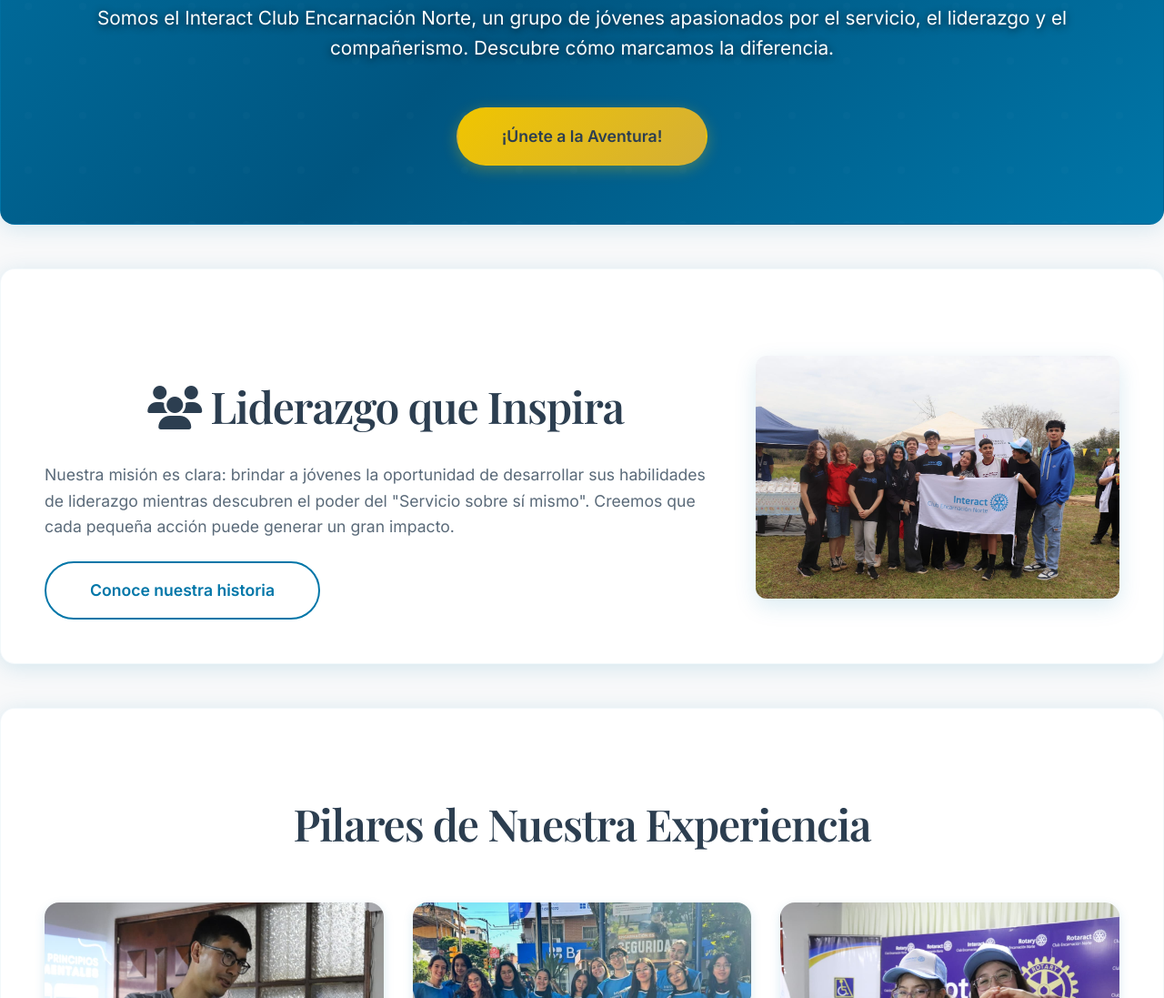
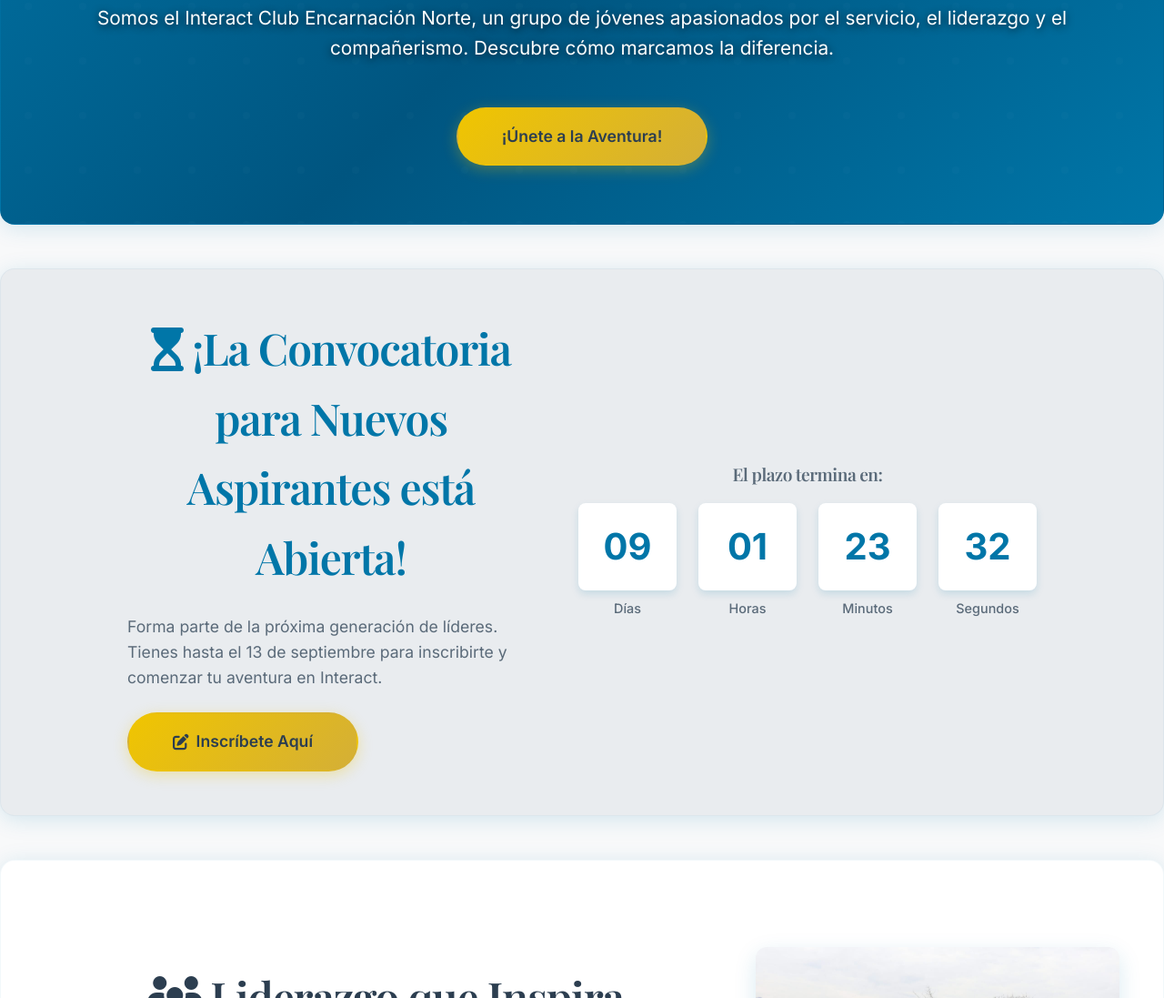
Before and after one commit to juancarlossvr/Interact-Encarnacion-Norte, a plain HTML site: page index.html in a window 1280 px wide. Shown: the part 464-1561 px from the top of the page at 91% size. Drawn offline with nearby package versions, Linux system fonts and the light colour scheme.

Commit message:
Contador de la convocatoria

```diff
--- a/index.html
+++ b/index.html
@@ -59,6 +59,37 @@
             <a href="unete-contacto.html" class="btn-primary">¡Únete a la Aventura!</a>
         </div>
     </section>
+
+<section id="convocatoria" class="section-padding">
+    <div class="convocatoria-container">
+        <div class="convocatoria-texto">
+            <h2><i class="fas fa-hourglass-start"></i> ¡La Convocatoria para Nuevos Aspirantes está Abierta!</h2>
+            <p>Forma parte de la próxima generación de líderes. Tienes hasta el 13 de septiembre para inscribirte y comenzar tu aventura en Interact.</p>
+            <a href="https://forms.gle/a2TvJ3skr6EnWQPQ9" target="_blank" class="btn-primary"><i class="fas fa-edit"></i> Inscríbete Aquí</a>
+        </div>
+        <div class="convocatoria-contador">
+            <h3>El plazo termina en:</h3>
+            <div id="countdown-timer">
+                <div class="tiempo-unidad">
+                    <span id="dias">00</span>
+                    <p>Días</p>
+                </div>
+                <div class="tiempo-unidad">
+                    <span id="horas">00</span>
+                    <p>Horas</p>
+                </div>
+                <div class="tiempo-unidad">
+                    <span id="minutos">00</span>
+                    <p>Minutos</p>
+                </div>
+                <div class="tiempo-unidad">
+                    <span id="segundos">00</span>
+                    <p>Segundos</p>
+                </div>
+            </div>
+        </div>
+    </div>
+</section>
 
     <section id="quienes-somos-intro" class="section-padding">
         <div class="content-with-image">
--- a/script.js
+++ b/script.js
@@ -109,3 +109,42 @@
         });
     }
 });
+
+document.addEventListener('DOMContentLoaded', () => {
+
+
+    const iniciarContador = () => {
+        const fechaLimite = new Date('September 13, 2025 17:00:00').getTime();
+
+        const diasEl = document.getElementById('dias');
+        const horasEl = document.getElementById('horas');
+        const minutosEl = document.getElementById('minutos');
+        const segundosEl = document.getElementById('segundos');
+
+        if (!diasEl) return;
+
+        const intervalo = setInterval(() => {
+            const ahora = new Date().getTime();
+            const distancia = fechaLimite - ahora;
+
+            if (distancia < 0) {
+                clearInterval(intervalo);
+                document.getElementById('countdown-timer').innerHTML = "<h4>¡El plazo ha terminado!</h4>";
+                return;
+            }
+
+            const dias = Math.floor(distancia / (1000 * 60 * 60 * 24));
+            const horas = Math.floor((distancia % (1000 * 60 * 60 * 24)) / (1000 * 60 * 60));
+            const minutos = Math.floor((distancia % (1000 * 60 * 60)) / (1000 * 60));
+            const segundos = Math.floor((distancia % (1000 * 60)) / 1000);
+
+            diasEl.innerText = dias < 10 ? '0' + dias : dias;
+            horasEl.innerText = horas < 10 ? '0' + horas : horas;
+            minutosEl.innerText = minutos < 10 ? '0' + minutos : minutos;
+            segundosEl.innerText = segundos < 10 ? '0' + segundos : segundos;
+
+        }, 1000);
+    };
+
+    iniciarContador();
+});
--- a/style.css
+++ b/style.css
@@ -1561,3 +1561,65 @@
     padding: var(--space-md);
   }
 }
+
+#convocatoria {
+    background-color: var(--background-secondary);
+}
+
+.convocatoria-container {
+    display: grid;
+    grid-template-columns: 1fr;
+    gap: var(--space-xl);
+    max-width: 1000px;
+    margin: 0 auto;
+    text-align: center;
+}
+
+@media (min-width: 768px) {
+    .convocatoria-container {
+        grid-template-columns: 1fr 1fr;
+        text-align: left;
+        align-items: center;
+    }
+}
+
+.convocatoria-texto h2 {
+    color: var(--rotary-blue);
+    margin-top: 0;
+}
+
+.convocatoria-contador h3 {
+    color: var(--text-muted);
+    font-size: 1.2rem;
+    margin-bottom: var(--space-sm);
+    text-align: center;
+}
+
+#countdown-timer {
+    display: flex;
+    justify-content: center;
+    gap: var(--space-md);
+}
+
+.tiempo-unidad {
+    text-align: center;
+}
+
+.tiempo-unidad span {
+    display: block;
+    background-color: var(--background-card);
+    color: var(--rotary-blue);
+    font-size: 2.5rem;
+    font-weight: 700;
+    padding: var(--space-sm) var(--space-md);
+    border-radius: var(--border-radius-md);
+    box-shadow: 0 4px 8px var(--shadow-color);
+    min-width: 60px;
+}
+
+.tiempo-unidad p {
+    margin-top: var(--space-xs);
+    font-size: 0.9rem;
+    color: var(--text-muted);
+    font-weight: 500;
+}
```
